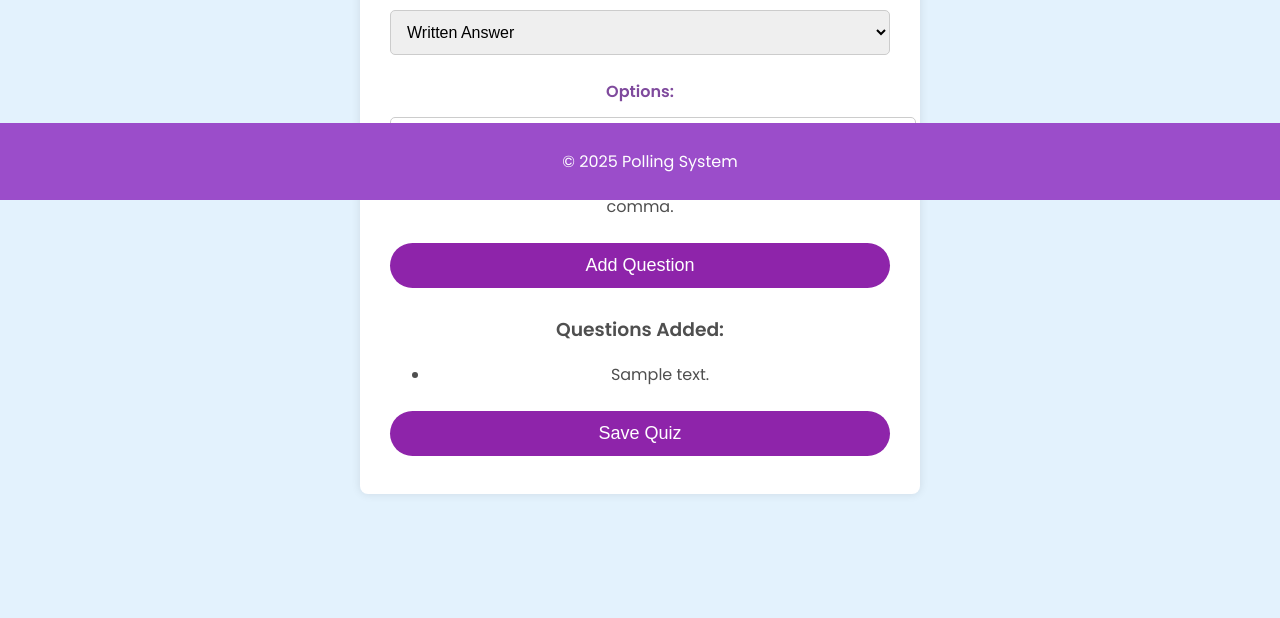
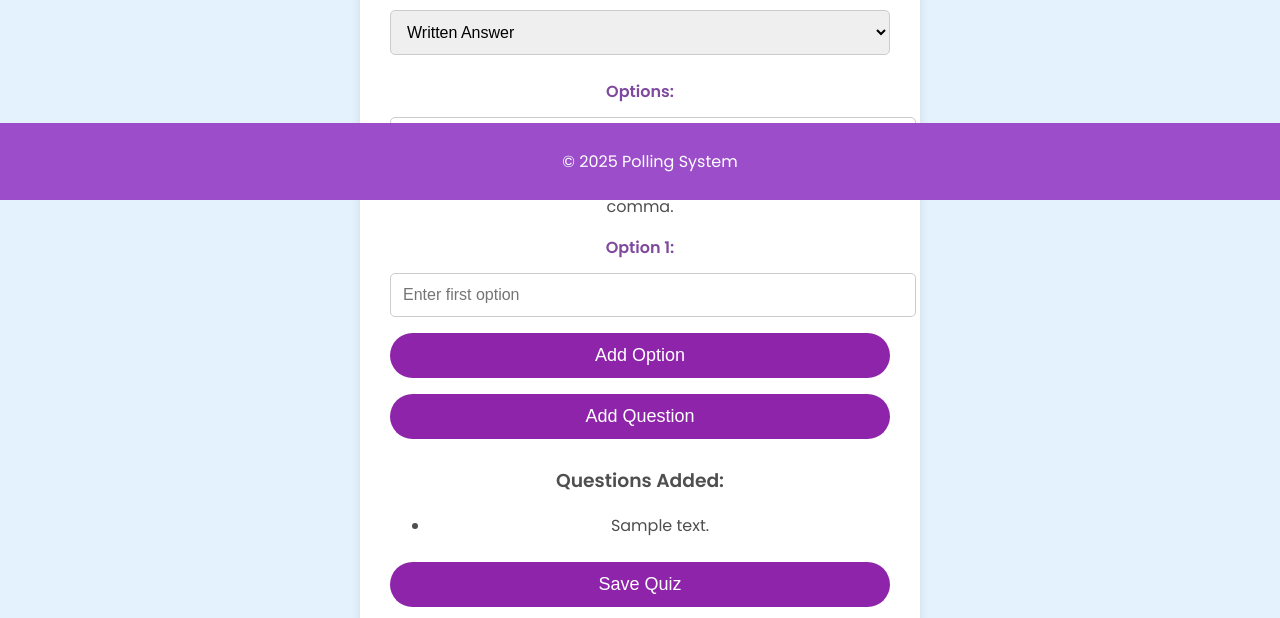
Before and after one commit to Arif1025/Placeholder, a Django app: template polls/templates/create_quiz.html in a window 1280 px wide. Shown: the part 600-1218 px from the top of the page. Before the commit the page ends 1094 px from the top, so only its background shows below. Run offline with Django 5.2, Linux system fonts and the light colour scheme; the template is opened without the code that fills it: values that come from a table or form of the project are taken from there, others are empty; tables that the repository leaves empty hold one stand-in row (values such as "Sample post").

Commit message:
Used Javascript so the teacher is able to dynamically add new options for the multiple choice questions

```diff
--- a/polls/templates/create_quiz.html
+++ b/polls/templates/create_quiz.html
@@ -202,6 +202,14 @@
                 <!-- Question Form (Only visible when a poll exists) -->
                 <h3>Add Questions</h3>
                 {{ question_form.as_p }}
+
+                <!-- Option Inputs -->
+                <div id="options-container">
+                    <label for="option1">Option 1:</label>
+                    <input type="text" id="option1" name="options[]" placeholder="Enter first option">
+                </div>
+                <button type="button" id="add-option-btn">Add Option</button>
+
                 <button type="submit" name="add_question">Add Question</button>
 
                 <h3>Questions Added:</h3>
@@ -226,5 +234,30 @@
     <footer>
         <p>&copy; 2025 Polling System</p>
     </footer>
+
+    <!-- JavaScript, so we can add new option fields -->
+    <script>
+        let optionCount = 1; // The first option
+
+        document.getElementById("add-option-btn").addEventListener("click", function() {
+            optionCount++;
+
+            // Create new label and input
+            const newOptionLabel = document.createElement("label");
+            newOptionLabel.setAttribute("for", "option" + optionCount);
+            newOptionLabel.textContent = "Option " + optionCount + ":";
+
+            const newOptionInput = document.createElement("input");
+            newOptionInput.setAttribute("type", "text");
+            newOptionInput.setAttribute("id", "option" + optionCount);
+            newOptionInput.setAttribute("name", "options[]");
+            newOptionInput.setAttribute("placeholder", "Enter option " + optionCount);
+
+            // Append the new option to the options container
+            const optionsContainer = document.getElementById("options-container");
+            optionsContainer.appendChild(newOptionLabel);
+            optionsContainer.appendChild(newOptionInput);
+        });
+    </script>
 </body>
 </html>
```
